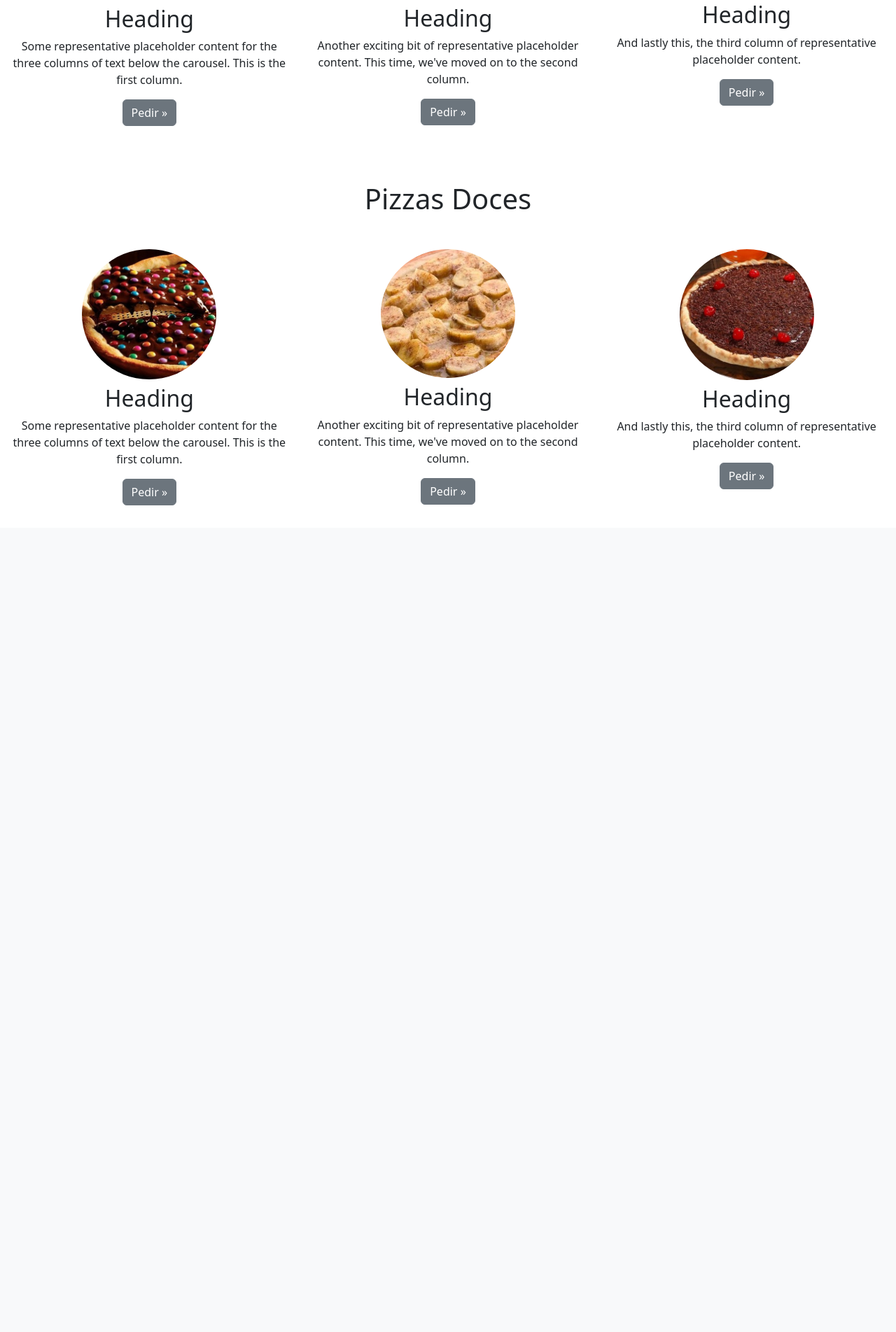
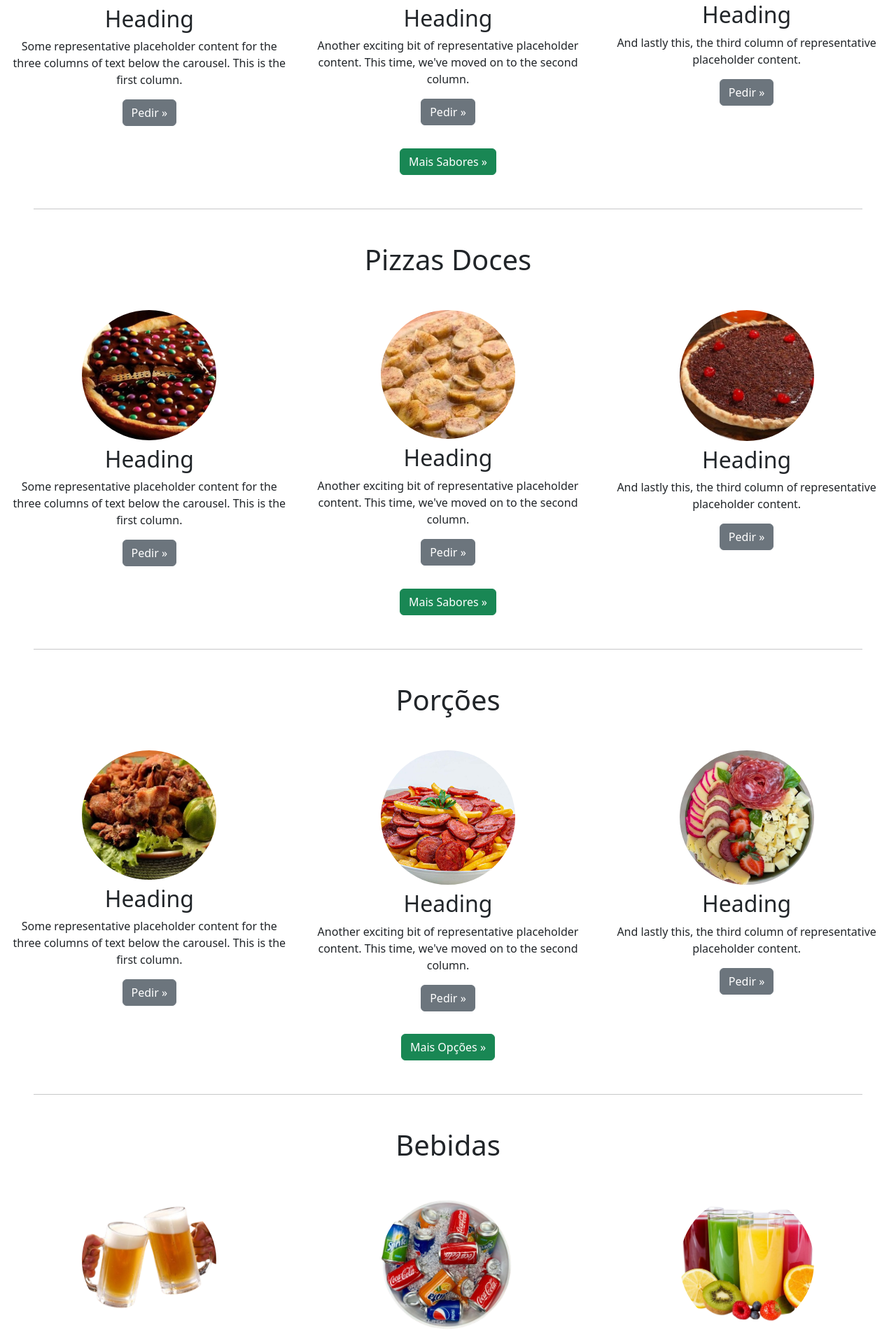
Before and after one commit to Camila-Weber/DW, a PHP site: page / in a window 1280 px wide. Shown: the part 1378-3281 px from the top of the page at 70% size. Before the commit the page ends 2100 px from the top, so only its background shows below. Run offline with PHP 8.4, Linux system fonts and the light colour scheme.

Commit message:
bebidas e porções

```diff
--- a/Atividade4-Bootstrap/index.html
+++ b/Atividade4-Bootstrap/index.html
@@ -141,8 +141,10 @@
                 <p>And lastly this, the third column of representative placeholder content.</p>
                 <p><a class="btn btn-secondary mb-3" href="#">Pedir »</a></p>
             </div>
+            <p><a class="button btn btn-success mb-3" href="#">Mais Sabores »</a></p>
         </div>
     </section>
+    <hr class="featurette-divider mx-5">
     <section id="doces">
         <h1 class="text-center m-5">Pizzas Doces</h1>
         <div class="row mt-5 mx-auto text-center">
@@ -166,13 +168,61 @@
                 <p>And lastly this, the third column of representative placeholder content.</p>
                 <p><a class="btn btn-secondary mb-3" href="#">Pedir »</a></p>
             </div>
+            <p><a class="button btn btn-success mb-3" href="#">Mais Sabores »</a></p>
         </div>
     </section>
+    <hr class="featurette-divider mx-5">
     <section id="porções">
-
+        <h1 class="text-center m-5">Porções</h1>
+        <div class="row mt-5 mx-auto text-center">
+            <div class="col-lg-4">
+                <img src="assets/porcao1.jpg" class="bd-placeholder-img rounded-circle img-fluid mb-2">
+                <h2 class="fw-normal mb-2">Heading</h2>
+                <p>Some representative placeholder content for the three columns of text below the carousel. This is the
+                    first column.</p>
+                <p><a class="btn btn-secondary mb-3" href="#">Pedir »</a></p>
+            </div>
+            <div class="col-lg-4">
+                <img src="assets/porcao2.jpg" class="bd-placeholder-img rounded-circle img-fluid mb-2">
+                <h2 class="fw-normal mb-2">Heading</h2>
+                <p>Another exciting bit of representative placeholder content. This time, we've moved on to the second
+                    column.</p>
+                <p><a class="btn btn-secondary mb-3" href="#">Pedir »</a></p>
+            </div>
+            <div class="col-lg-4">
+                <img src="assets/porcao3.jpg" class="bd-placeholder-img rounded-circle img-fluid mb-2">
+                <h2 class="fw-normal mb-2">Heading</h2>
+                <p>And lastly this, the third column of representative placeholder content.</p>
+                <p><a class="btn btn-secondary mb-3" href="#">Pedir »</a></p>
+            </div>
+            <p><a class="button btn btn-success mb-3" href="#">Mais Opções »</a></p>
+        </div>
     </section>
+    <hr class="featurette-divider mx-5">
     <section id="bebidas">
-
+        <h1 class="text-center m-5">Bebidas</h1>
+        <div class="row mt-5 mx-auto text-center">
+            <div class="col-lg-4">
+                <img src="assets/cerveja.png" class="bd-placeholder-img rounded-circle img-fluid mb-2">
+                <h2 class="fw-normal mb-2">Heading</h2>
+                <p>Some representative placeholder content for the three columns of text below the carousel. This is the
+                    first column.</p>
+                <p><a class="button btn btn-success mb-3" href="#">Opções »</a></p>
+            </div>
+            <div class="col-lg-4">
+                <img src="assets/refri.png" class="bd-placeholder-img rounded-circle img-fluid mb-2">
+                <h2 class="fw-normal mb-2">Heading</h2>
+                <p>Another exciting bit of representative placeholder content. This time, we've moved on to the second
+                    column.</p>
+                <p><a class="button btn btn-success mb-3" href="#">Opções »</a></p>
+            </div>
+            <div class="col-lg-4">
+                <img src="assets/sucos.png" class="bd-placeholder-img rounded-circle img-fluid mb-2">
+                <h2 class="fw-normal mb-2">Heading</h2>
+                <p>And lastly this, the third column of representative placeholder content.</p>
+                <p><a class="button btn btn-success mb-3" href="#">Opções »</a></p>
+            </div>
+        </div>
     </section>
 
 
--- a/Atividade4-Bootstrap/main.css
+++ b/Atividade4-Bootstrap/main.css
@@ -4,7 +4,9 @@
 }
 
 #salgadas img,
-#doces img{
+#doces img,
+#porções img,
+#bebidas img{
     width: 15vw;
     height: auto;
 }
```
Also changed, not shown: Atividade4-Bootstrap/assets/cerveja.png (added), Atividade4-Bootstrap/assets/porcao1.jpg (added), Atividade4-Bootstrap/assets/porcao2.jpg (added), Atividade4-Bootstrap/assets/porcao3.jpg (added), Atividade4-Bootstrap/assets/refri.png (added), Atividade4-Bootstrap/assets/sucos.png (added).
